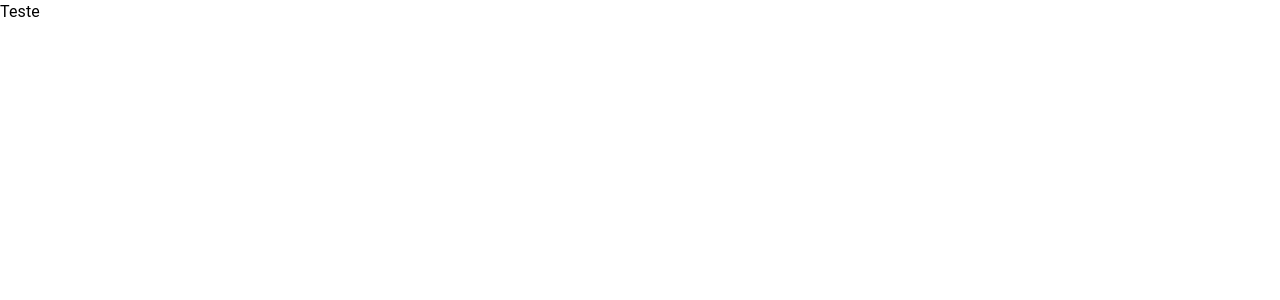
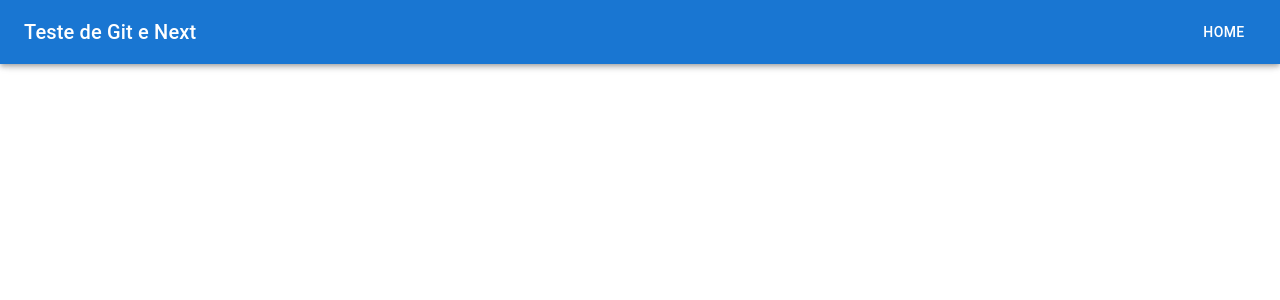
Before and after one commit to MarceloDCastro/Teste-de-Git-e-Next, a Next.js app: page / in a window 1280 px wide. Shown: the top 300 px of the page. Built offline with nearby package versions, Linux system fonts and the light colour scheme.

Commit message:
fix: Header

```diff
--- /dev/null
+++ b/components/Header/index.tsx
@@ -0,0 +1,91 @@
+import React from 'react';
+import { Props } from 'next/script';
+import { AppBar, Box, Button, Divider, Drawer, IconButton, List, ListItem, ListItemButton, ListItemText, Toolbar, Typography } from '@mui/material';
+import MenuIcon from '@mui/icons-material/Menu';
+
+const projectTitle = 'Teste de Git e Next';
+
+const pages = [
+    {
+        title: 'Home',
+        path: '/'
+    }
+]
+
+export function Header (props: any) {
+    const [mobileOpen, setMobileOpen] = React.useState(false);
+
+    const { window } = props;
+    const container = window !== undefined ? () => window().document.body : undefined;
+
+    const handleDrawerToggle = () => {
+        setMobileOpen(!mobileOpen);
+    };
+
+    const drawer = (
+        <Box onClick={handleDrawerToggle} sx={{ textAlign: 'center' }}>
+          <Typography variant="h6" sx={{ my: 2 }}>
+            {projectTitle}
+          </Typography>
+          <Divider />
+          <List>
+            {pages.map(({title, path}) => (
+              <ListItem key={`${title}_${path}`} disablePadding>
+                <ListItemButton sx={{ textAlign: 'center' }}>
+                  <ListItemText primary={title} />
+                </ListItemButton>
+              </ListItem>
+            ))}
+          </List>
+        </Box>
+      );
+
+    return (
+        <>
+            <AppBar component="nav">
+                <Toolbar>
+                <IconButton
+                    color="inherit"
+                    aria-label="open drawer"
+                    edge="start"
+                    onClick={handleDrawerToggle}
+                    sx={{ mr: 2, display: { sm: 'none' } }}
+                >
+                    <MenuIcon />
+                </IconButton>
+                <Typography
+                    variant="h6"
+                    component="div"
+                    sx={{ flexGrow: 1 }}
+                >
+                    {projectTitle}
+                </Typography>
+                <Box sx={{ display: { xs: 'none', sm: 'block' } }}>
+                    {pages.map(({ title, path }) => (
+                    <Button key={`${title}_${path}`} sx={{ color: '#fff' }}>
+                        {title}
+                    </Button>
+                    ))}
+                </Box>
+                </Toolbar>
+            </AppBar>
+            <Box component="nav">
+                <Drawer
+                container={container}
+                variant="temporary"
+                open={mobileOpen}
+                onClose={handleDrawerToggle}
+                ModalProps={{
+                    keepMounted: true, // Better open performance on mobile.
+                }}
+                sx={{
+                    display: { xs: 'block', sm: 'none' },
+                    '& .MuiDrawer-paper': { boxSizing: 'border-box', width: 250 },
+                }}
+                >
+                {drawer}
+                </Drawer>
+            </Box>
+        </>
+    )
+}
--- /dev/null
+++ b/components/Layout/indes.tsx
@@ -0,0 +1,19 @@
+import { Box } from "@mui/material";
+import React from "react";
+import { Header } from "../Header";
+
+interface ILayoutProps {
+    children?: React.ReactNode;
+}
+
+export function Layout ({ children }: ILayoutProps) {
+    return (
+        <Box sx={{
+            width: '100vw',
+            height: '100vh'
+        }}>
+            <Header />
+            {children}
+        </Box>
+    )
+}
--- a/package.json
+++ b/package.json
@@ -11,6 +11,7 @@
   "dependencies": {
     "@emotion/react": "^11.10.4",
     "@emotion/styled": "^11.10.4",
+    "@mui/icons-material": "^5.10.3",
     "@mui/material": "^5.10.4",
     "axios": "^0.27.2",
     "next": "12.2.5",
--- a/pages/_app.tsx
+++ b/pages/_app.tsx
@@ -1,8 +1,13 @@
 import '../styles/globals.css'
 import type { AppProps } from 'next/app'
+import { Layout } from '../components/Layout/indes'
 
 function MyApp({ Component, pageProps }: AppProps) {
-  return <Component {...pageProps} />
+  return (
+    <Layout>
+      <Component {...pageProps} />
+    </Layout>
+  )
 }
 
 export default MyApp
--- a/pages/index.tsx
+++ b/pages/index.tsx
@@ -11,7 +11,7 @@ const Home: NextPage = () => {
         <title>Teste de Git & Next</title>
         <link rel="icon" href="/icons/favicon.ico" />
       </Head>
-      <Typography>Teste</Typography>
+      <Typography component='h1'>Teste de Git e Next</Typography>
     </>
   )
 }
--- a/styles/globals.css
+++ b/styles/globals.css
@@ -15,8 +15,8 @@ a {
   box-sizing: border-box;
 }
 
-@media (prefers-color-scheme: dark) {
+/* @media (prefers-color-scheme: dark) {
   html {
     color-scheme: dark;
   }
-}
+} */
```
Also changed, not shown: 1 other file (tests, documents, lock files or other folders).
